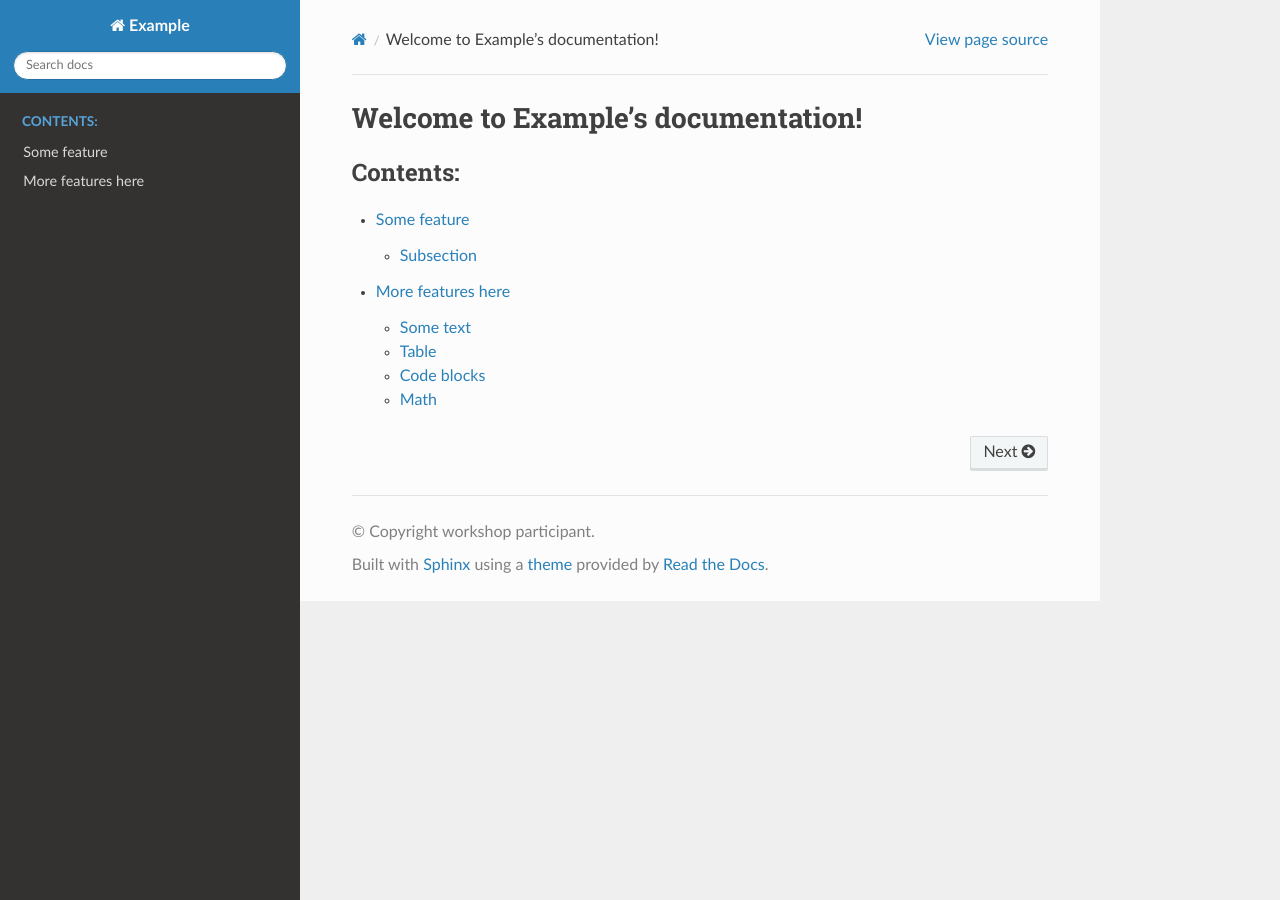
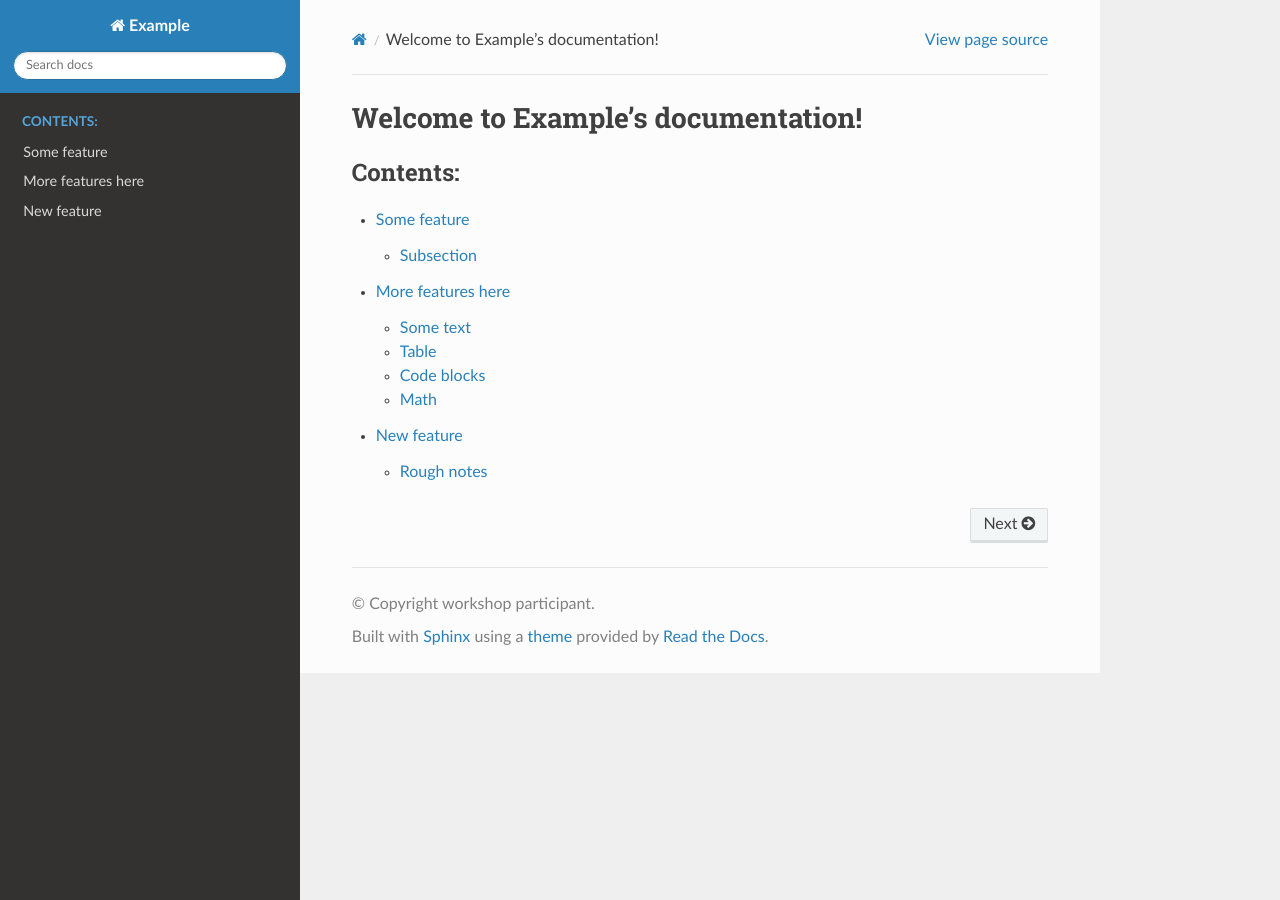
Before and after one commit to maheshramachandran/documentation-example, a Sphinx documentation site: the page built from doc/index.rst, in a window 1280 px wide. Built offline with Sphinx 7.4.7 and the Read the Docs theme 3.1.0, drawn with Linux system fonts in a browser that asks for light colours.

Commit message:
add new-feature doc

```diff
--- a/doc/index.rst
+++ b/doc/index.rst
@@ -12,3 +12,4 @@ Welcome to Example's documentation!
 
    some-feature.md
    another-feature.md
+   new-feature.rst
--- /dev/null
+++ b/doc/new-feature.rst
@@ -0,0 +1,13 @@
+.. _section_new_feature:
+
+=====================================================
+New feature
+=====================================================
+
+.. contents::
+   :depth: 2
+   :local:
+
+Rough notes
+=====================================================
+* Content about new feature.
```
